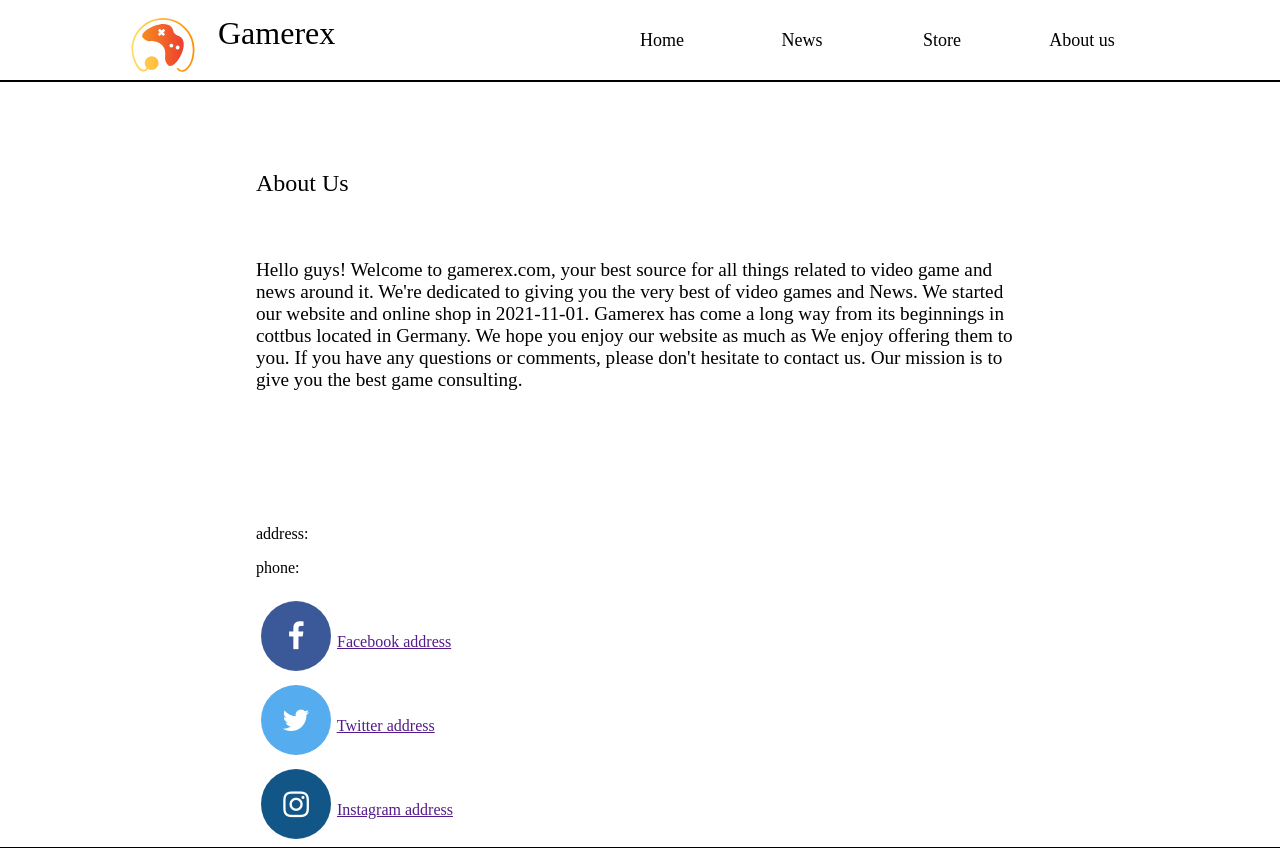
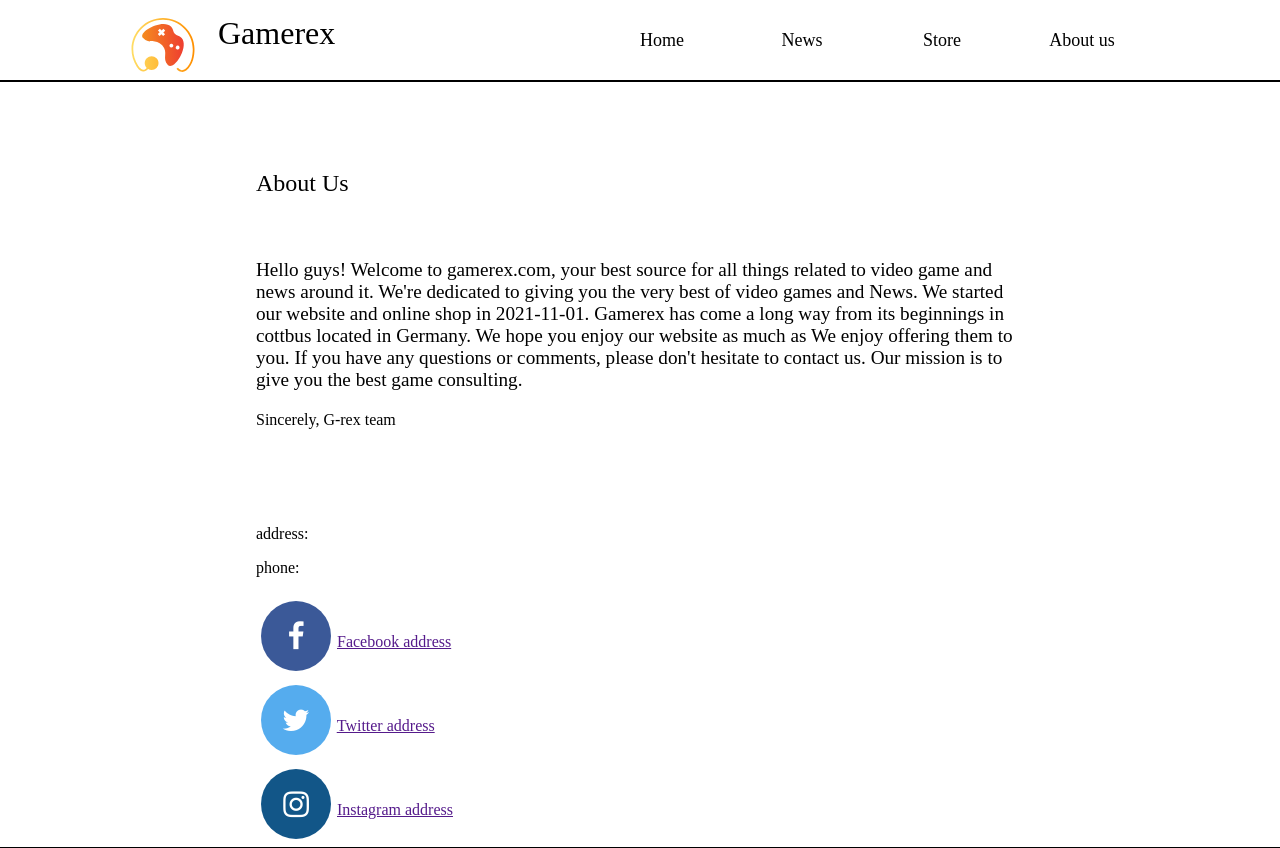
Before and after one commit to Bahramrj/Assignment, a plain HTML site: page assignment-2b/docs/About.html in a window 1280 px wide. Shown: the top 848 px of the page. Drawn offline with Linux system fonts and the light colour scheme.

Commit message:
changes in about

```diff
--- a/assignment-2b/docs/About.html
+++ b/assignment-2b/docs/About.html
@@ -54,7 +54,7 @@
 <div class="container">
     <p id="headline">About Us</p>
     <p class="text" id="about-text">Hello guys! Welcome to gamerex.com, your best source for all things related to video game and news around it. We're dedicated to giving you the very best of video games and News. We started our website and online shop in 2021-11-01. Gamerex has come a long way from its beginnings in cottbus located in Germany. We hope you enjoy our website as much as We enjoy offering them to you. If you have any questions or comments, please don't hesitate to contact us. Our mission is to give you the best game consulting.</p>
-    <p>Sincerely, G-rex team</p>
+    <p class="text">Sincerely, G-rex team</p>
 </div>
 
 <div class="container">
```
